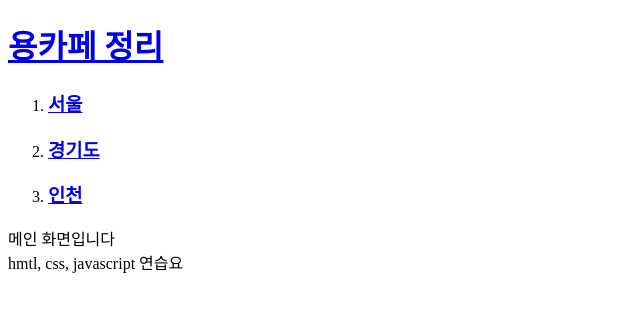
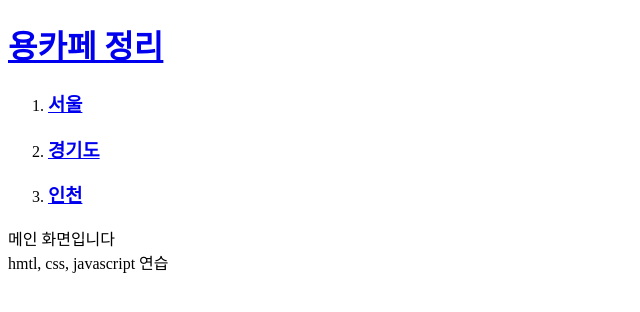
Before and after one commit to kevin7637/YongCaFe.html, a plain HTML site: page index.html in a window 1280 px wide. Shown: the full height of the page, 0-640 px from the left. Drawn offline with Linux system fonts and the light colour scheme.

Commit message:
Update index.html

```diff
--- a/index.html
+++ b/index.html
@@ -12,7 +12,7 @@
             <li><a href = "incheon.html"><h3>인천</h3></a></li>
         </ol>
         메인 화면입니다 <br>
-        hmtl, css, javascript 연습요
+        hmtl, css, javascript 연습
 
     </body>
 </html>
```
